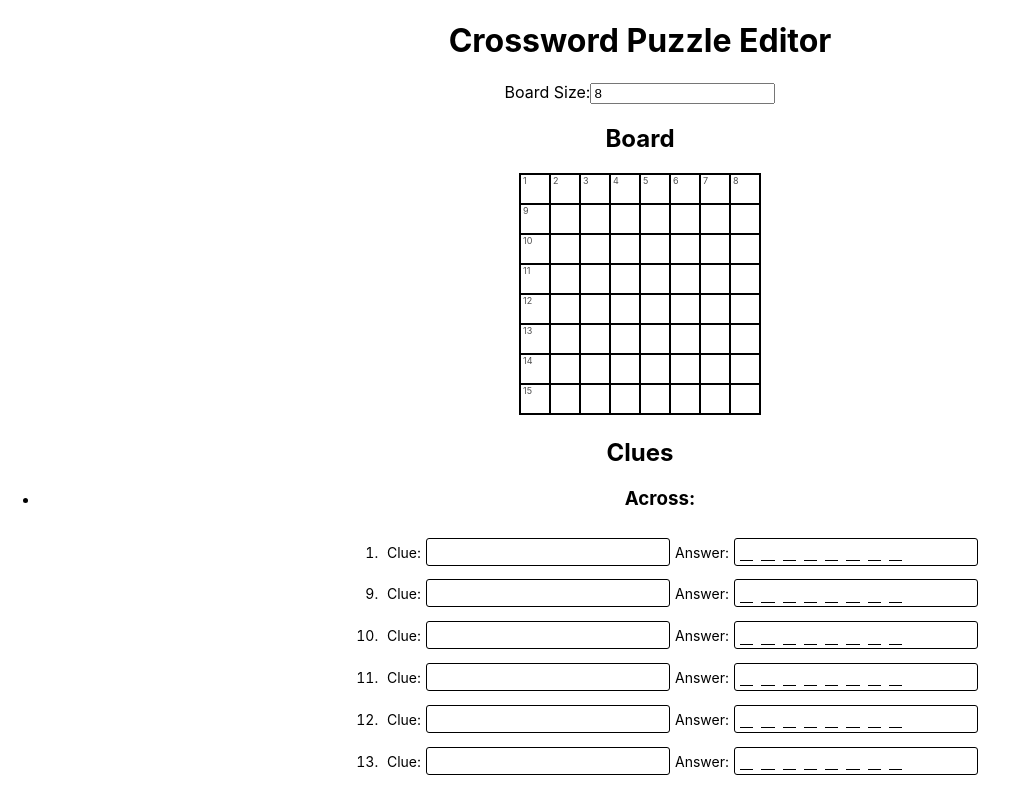
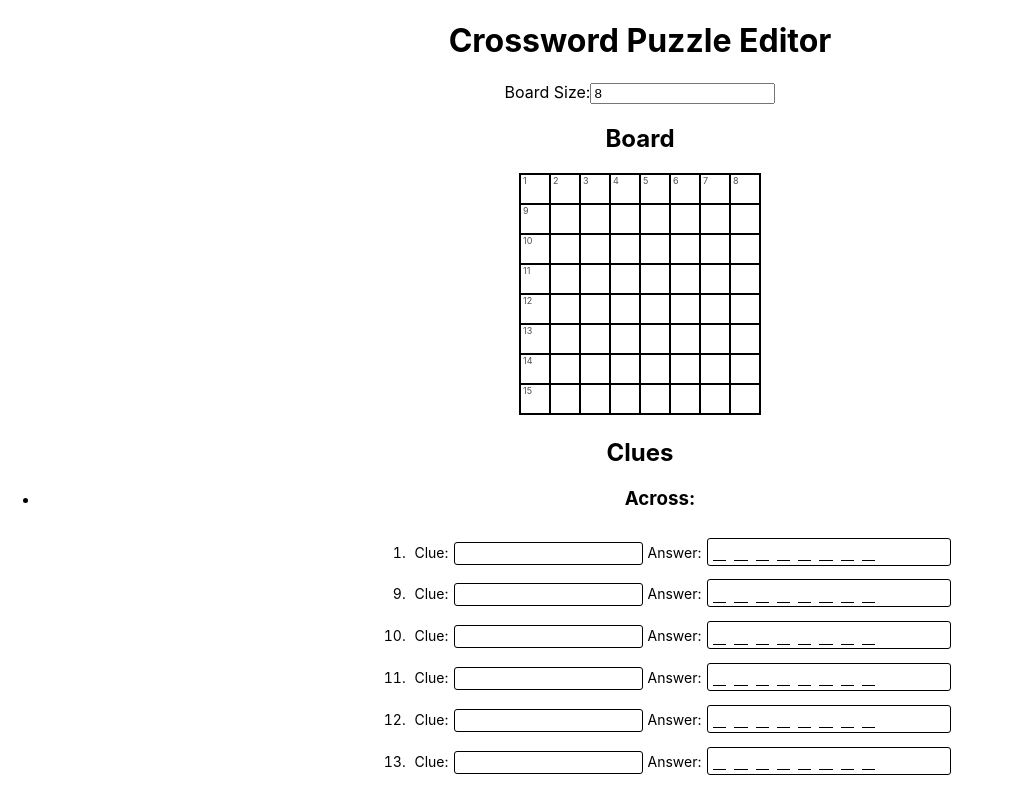
Before and after one commit to patrickweaver/crossword, a React (Create React App) app: page / in a window 1280 px wide. Shown: the top 787 px of the page, without its empty margins (0-1018 px from the left). Built offline with nearby package versions, Linux system fonts and the light colour scheme.

Commit message:
fix clueAnswer style and uppercase on clueAnswers

```diff
--- a/src/App.tsx
+++ b/src/App.tsx
@@ -35,6 +35,10 @@ function App() {
   // Build clueAnswers arrays from default empty board.
   const [clueAnswers, setClueAnswers] = useState<clueAnswer[][]>(calculateBoard(board)[1]);
 
+
+  function letterOrBlank(letter: (string | null)): string {
+    return (letter || " ").toUpperCase();
+  }
 
   function calculateBoard(board: boardSquare[][]): [boardSquare[][], clueAnswer[][]] {
 
@@ -102,12 +106,12 @@ function App() {
           direction: 'across',
           number: square.acrossWordNumber,
           clue: '',
-          answer: `${square.letter || " "}`
+          answer: letterOrBlank(square.letter)
         }
         clueAnswers[0].push(ca);
       } else {
         const caIndex = acrossNumbers.indexOf(square.acrossWordNumber);
-        const ca = clueAnswers[0][caIndex].answer += square.letter || " ";
+        const ca = clueAnswers[0][caIndex].answer += letterOrBlank(square.letter);
       }
 
 
@@ -117,12 +121,12 @@ function App() {
           direction: 'down',
           number: square.downWordNumber,
           clue: '',
-          answer: `${square.letter || " "}`
+          answer: letterOrBlank(square.letter)
         }
         clueAnswers[1].push(ca);
       } else {
         const caIndex = downNumbers.indexOf(square.downWordNumber);
-        const ca = clueAnswers[1][caIndex].answer += square.letter || " ";
+        const ca = clueAnswers[1][caIndex].answer += letterOrBlank(square.letter);
       }
 
       return clueAnswers;
--- a/src/ClueAnswer.css
+++ b/src/ClueAnswer.css
@@ -11,10 +11,12 @@
 	margin: .25em auto;
   border: 1px solid black;
   border-radius: 3px;
-	width: (7 * (1ch + (1ch * 0.5)));
+}
+
+.clue-answer input.answer {
+  width: (7 * (1ch + (1ch * 0.5)));
 	letter-spacing: 1ch;
 	font: 2ch "Lucida Console", Monaco, monospace;
-
 }
 
 .clue-answer input:focus {
```
Also changed, not shown: 1 other file (tests, documents, lock files or other folders).
